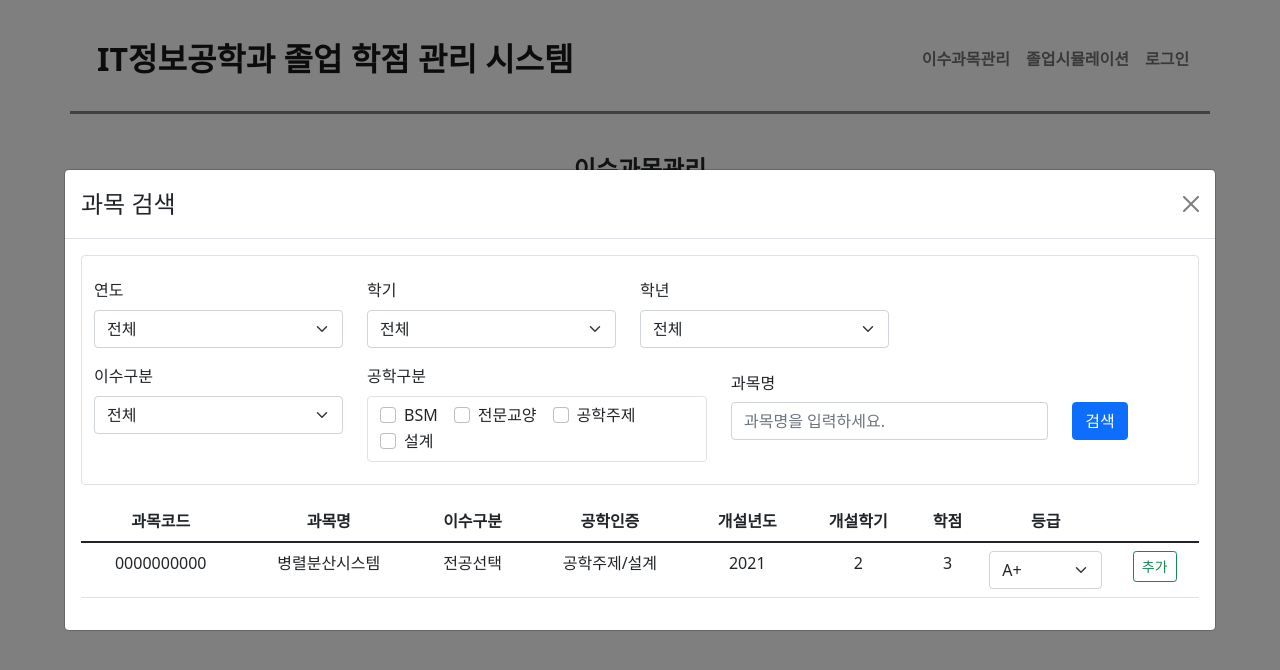
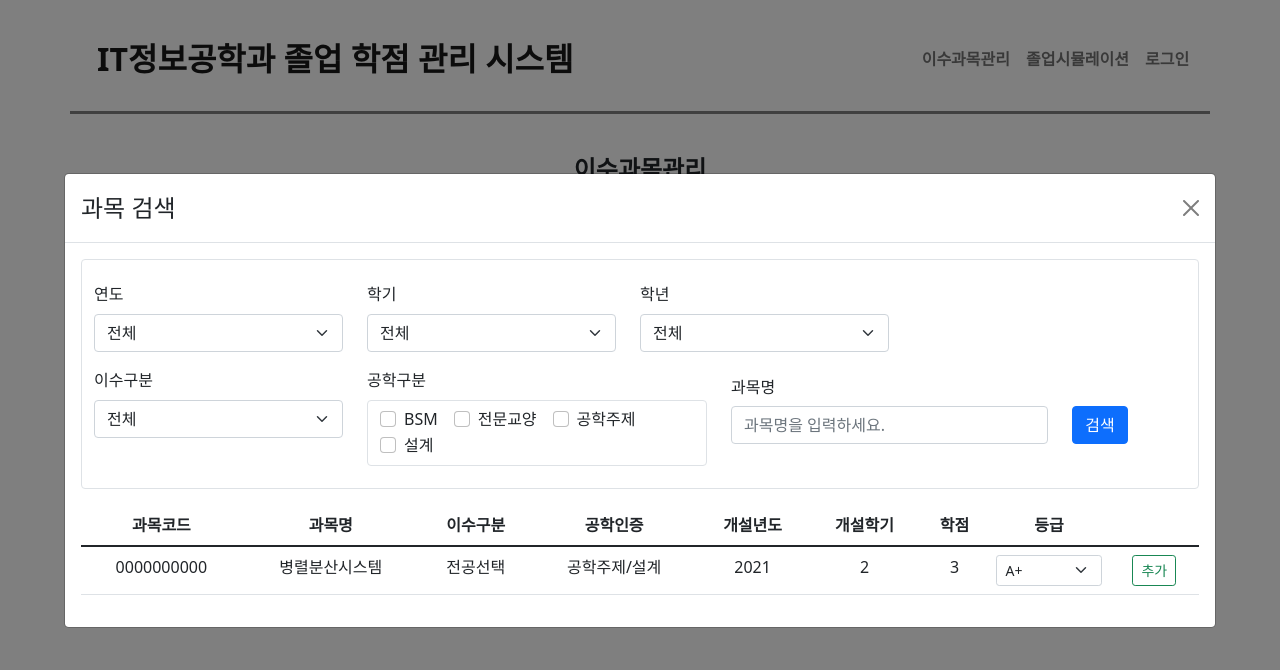
Before and after one commit to ekdud0529/CreditManageSystem, a React (Create React App) app in the folder frontend/: page /manage in a window 1280 px wide. Both pictures are taken after a click on the button "추가". Shown: the top 670 px of the page. Built offline with nearby package versions, Linux system fonts and the light colour scheme.

Commit message:
Update : update grade selector
1. 등급 셀렉터 사이즈 sm으로 변경
2. 등급 셀렉터 value 등급 값으로 변경

Update : #3

```diff
--- a/frontend/src/components/tables.js
+++ b/frontend/src/components/tables.js
@@ -182,17 +182,17 @@ class Tables extends Component{
                                             <td>2</td>
                                             <td>3</td>
                                             <td>
-												<Form.Select aria-label="Default select example">
-													<option value="1">A+</option>
-													<option value="2">A</option>
-													<option value="3">B+</option>
-													<option value="4">B</option>
-													<option value="5">C+</option>
-													<option value="6">C</option>
-													<option value="7">D+</option>
-													<option value="8">D</option>
-													<option value="9">P</option>
-													<option value="0">F</option>
+												<Form.Select aria-label="Default select example" size="sm">
+													<option value="A+">A+</option>
+													<option value="A">A</option>
+													<option value="B+">B+</option>
+													<option value="B">B</option>
+													<option value="C+">C+</option>
+													<option value="C">C</option>
+													<option value="D+">D+</option>
+													<option value="D">D</option>
+													<option value="P">P</option>
+													<option value="F">F</option>
 												</Form.Select>
 											</td>
                                             <td><Button variant="outline-success" size="sm">추가</Button></td>
```
Also changed, not shown: frontend/src/stylesheets/manage.css (line endings or trailing spaces).
